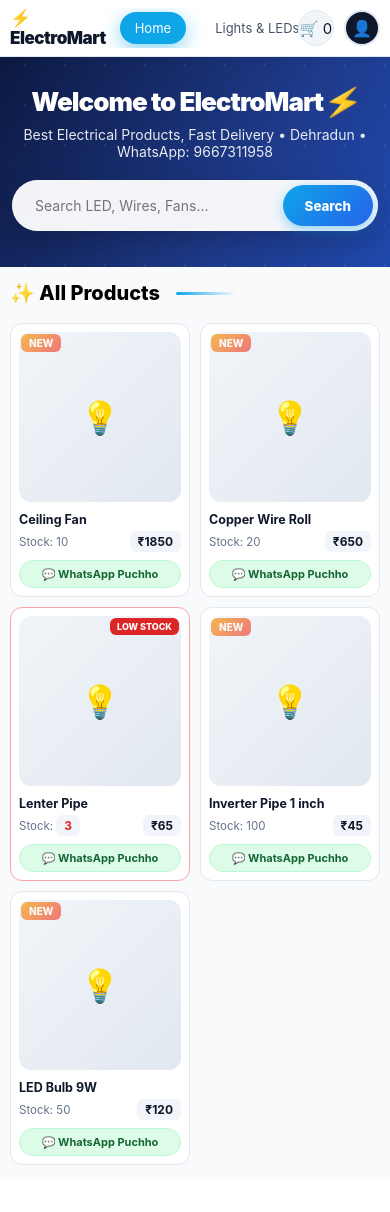
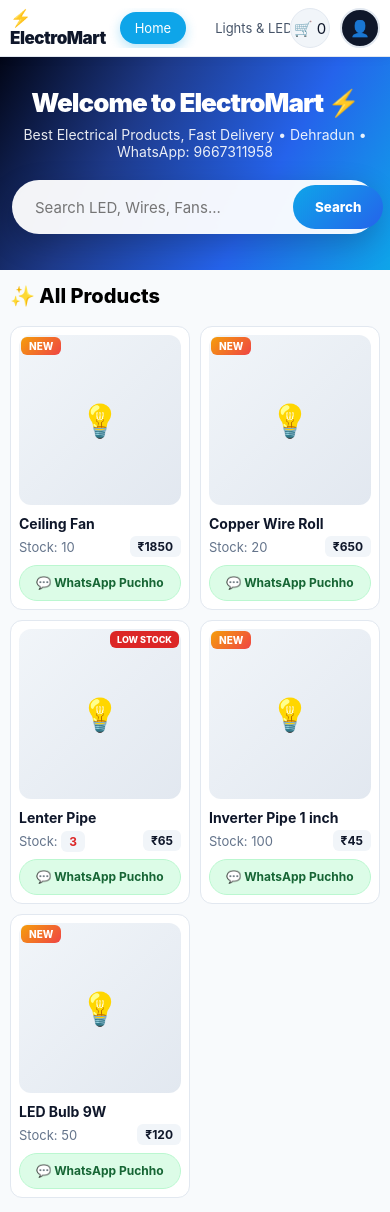
Before and after one commit to Divyanshu2002-stack/ElectroMart, a Flask app: page / in a window 390 px wide. Before the commit the page ends 1165 px from the top, so only its background shows below. Run offline with Flask 3, Linux system fonts and the light colour scheme; data comes from the database, SQL or seed files in the repository.

Commit message:
final fix - app top bar + zoom + speed

```diff
--- a/ElectroMart/templates/index.html
+++ b/ElectroMart/templates/index.html
@@ -2,91 +2,79 @@
 <html>
 <head>
 <meta charset="UTF-8">
-<meta name="viewport" content="width=device-width, initial-scale=1.0, viewport-fit=cover">
+<meta name="viewport" content="width=device-width, initial-scale=1.0, viewport-fit=cover, maximum-scale=1.0">
 <title>ElectroMart - Dehradun</title>
-
-<!-- ✅ PWA - Bamarara Electronics App ke liye -->
 <link rel="manifest" href="{{ url_for('static', filename='manifest.json') }}">
 <meta name="theme-color" content="#0f172a">
 <link rel="apple-touch-icon" href="{{ url_for('static', filename='icon-192.png') }}">
 
 <style>
 * { margin:0; padding:0; box-sizing:border-box; font-family: 'Inter', 'Segoe UI', sans-serif; }
-html { padding-top: env(safe-area-inset-top); background: #fff; }
-body { background:#f8fafc; overflow-x:hidden; transition: background 0.3s, color 0.3s; padding-top: env(safe-area-inset-top, 28px); }
-.top-nav { background:rgba(255,255,255,0.95); backdrop-filter:blur(10px); border-bottom:1px solid #e2e8f0; padding:10px 20px; display:flex; align-items:center; justify-content:space-between; position:sticky; top:env(safe-area-inset-top, 28px); z-index:100; box-shadow:0 2px 10px rgba(0,0,0,0.04); overflow:visible; }
+html { background:#f8fafc; -webkit-text-size-adjust: 100%; }
+body { background:#f8fafc; overflow-x:hidden; transition: background 0.3s, color 0.3s; padding-top:0; }
+.top-nav { background:rgba(255,255,255,0.98); backdrop-filter:blur(10px); border-bottom:1px solid #e2e8f0; padding:10px 20px; display:flex; align-items:center; justify-content:space-between; position:sticky; top:0; z-index:1000; box-shadow:0 2px 10px rgba(0,0,0,0.04); overflow:visible; min-height:54px; }
 .top-nav .left { display:flex; align-items:center; gap:14px; overflow:auto; scrollbar-width:none; flex:1; }
 .top-nav .left::-webkit-scrollbar { display:none; }
 .top-nav .logo { font-weight:900; font-size:19px; color:#0f172a; display:flex; align-items:center; gap:6px; text-decoration:none; letter-spacing:-0.5px; }
 .top-nav .nav-link { font-size:13px; color:#475569; text-decoration:none; padding:7px 14px; border-radius:20px; white-space:nowrap; transition:0.3s; border:1px solid transparent; }
 .top-nav .nav-link:hover { background:#f1f5f9; transform:translateY(-1px); }
-.top-nav .nav-link.active { background:#0ea5e9; color:#fff; box-shadow:0 4px 12px rgba(14,165,233,0.3); animation:pulse 2s infinite; }
-@keyframes pulse { 0%,100%{ box-shadow:0 4px 12px rgba(14,165,233,0.3);} 50%{ box-shadow:0 6px 20px rgba(14,165,233,0.5);} }
-.icon-btn { width:36px; height:36px; background:#f1f5f9; border-radius:50%; display:flex; align-items:center; justify-content:center; text-decoration:none; color:#0f172a; font-size:15px; transition:0.3s; border:1px solid #e2e8f0; cursor:pointer; }
-.icon-btn:hover { transform:scale(1.1) rotate(5deg); background:#0f172a; color:#fff; }
-
-/* --- FIXED DROPDOWN CSS --- */
+.top-nav .nav-link.active { background:#0ea5e9; color:#fff; box-shadow:0 4px 12px rgba(14,165,233,0.3); }
+.icon-btn { width:40px; height:40px; background:#f1f5f9; border-radius:50%; display:flex; align-items:center; justify-content:center; text-decoration:none; color:#0f172a; font-size:15px; transition:0.3s; border:1px solid #e2e8f0; cursor:pointer; }
 .profile-wrap{position:relative; z-index:200;}
-.profile-btn-main{width:36px;height:36px;background:#0f172a;color:#fff;border-radius:50%;display:flex;align-items:center;justify-content:center;cursor:pointer;font-size:16px;border:2px solid #e2e8f0;transition:0.3s}
-.profile-btn-main:hover{transform:scale(1.1)}
-.profile-dropdown{position:absolute;right:0;top:48px;background:#fff;width:270px;border-radius:16px;box-shadow:0 15px 40px rgba(0,0,0,0.18);border:1px solid #e2e8f0;display:none;z-index:1000;overflow:hidden; max-height:85vh; overflow-y:auto;}
+.profile-btn-main{width:40px;height:40px;background:#0f172a;color:#fff;border-radius:50%;display:flex;align-items:center;justify-content:center;cursor:pointer;font-size:16px;border:2px solid #e2e8f0;transition:0.3s}
+.profile-dropdown{position:absolute;right:0;top:52px;background:#fff;width:270px;border-radius:16px;box-shadow:0 15px 40px rgba(0,0,0,0.18);border:1px solid #e2e8f0;display:none;z-index:1001;overflow:hidden; max-height:85vh; overflow-y:auto;}
 .profile-dropdown.show{display:block;animation:dropAnim 0.25s ease}
 @keyframes dropAnim{from{opacity:0;transform:translateY(-12px) scale(0.95)}to{opacity:1;transform:translateY(0) scale(1)}}
 .drop-header{padding:14px 16px;background:#f8fafc;border-bottom:1px solid #e2e8f0}
-.drop-item{padding:12px 16px;display:flex;align-items:center;gap:12px;text-decoration:none;color:#0f172a;font-size:13.5px;font-weight:500;transition:0.2s;cursor:pointer; width:100%; border:none; background:transparent; text-align:left;}
-.drop-item:hover{background:#f1f5f9;padding-left:20px}
+.drop-item{padding:13px 16px;display:flex;align-items:center;gap:12px;text-decoration:none;color:#0f172a;font-size:14px;font-weight:500;transition:0.2s;cursor:pointer; width:100%; border:none; background:transparent; text-align:left; min-height:44px;}
+.drop-item:hover{background:#f1f5f9;}
 .drop-divider{height:1px;background:#e2e8f0;margin:6px 0}
 .drop-label{padding:8px 16px 4px;font-size:10.5px;color:#94a3b8;font-weight:800;letter-spacing:1px}
 .sub-menu{display:none;background:#f8fafc;padding:6px 0; border-top:1px solid #e2e8f0;}
 .sub-menu.show{display:block}
 .sub-menu .drop-item{padding-left:44px;}
-
-.hero { background: linear-gradient(120deg, #020617, #1e3a8a, #2563eb, #0ea5e9); background-size:300% 300%; animation:gradientMove 8s ease infinite; color:#fff; text-align:center; padding:50px 20px 60px; position:relative; overflow:hidden; }
-@keyframes gradientMove { 0%{background-position:0% 50%} 50%{background-position:100% 50%} 100%{background-position:0% 50%} }
-.hero::before { content:''; position:absolute; top:-50%; left:-50%; width:200%; height:200%; background:radial-gradient(circle, rgba(255,255,255,0.08) 1px, transparent 1px); background-size:40px 40px; animation:stars 20s linear infinite; }
-@keyframes stars { from{transform:translateY(0)} to{transform:translateY(40px)} }
-.hero h1 { font-size:34px; font-weight:900; margin-bottom:8px; position:relative; animation:floatText 3s ease-in-out infinite; letter-spacing:-1px; }
-@keyframes floatText { 0%,100%{transform:translateY(0)} 50%{transform:translateY(-4px)} }
-.hero h1 span { display:inline-block; animation:bolt 1.5s ease infinite; }
-@keyframes bolt { 0%,100%{transform:scale(1) rotate(0deg)} 50%{transform:scale(1.2) rotate(10deg)} }
-.hero p { opacity:0.9; font-size:14px; margin-bottom:20px; position:relative; animation:fadeIn 1s ease; }
-@keyframes fadeIn { from{opacity:0; transform:translateY(10px)} to{opacity:0.9; transform:translateY(0)} }
-.hero-search { max-width:440px; margin:0 auto; display:flex; background:rgba(255,255,255,0.95); backdrop-filter:blur(10px); border-radius:28px; padding:5px; box-shadow:0 10px 30px rgba(0,0,0,0.2), 0 0 0 1px rgba(255,255,255,0.3) inset; position:relative; transition:0.3s; }
-.hero-search:focus-within { transform:scale(1.03); box-shadow:0 15px 40px rgba(0,0,0,0.25); }
-.hero-search input { flex:1; border:none; padding:12px 18px; border-radius:28px; outline:none; font-size:14px; background:transparent; }
-.hero-search button { background:linear-gradient(135deg, #0ea5e9, #2563eb); color:#fff; border:none; padding:11px 22px; border-radius:22px; font-weight:800; cursor:pointer; transition:0.3s; box-shadow:0 4px 12px rgba(14,165,233,0.4); }
-.hero-search button:hover { transform:scale(1.05); box-shadow:0 6px 18px rgba(14,165,233,0.6); }
-
+.hero { background: linear-gradient(120deg, #020617, #1e3a8a, #2563eb, #0ea5e9); color:#fff; text-align:center; padding:50px 20px 60px; position:relative; overflow:hidden; }
+.hero h1 { font-size:34px; font-weight:900; margin-bottom:8px; position:relative; letter-spacing:-1px; }
+.hero p { opacity:0.9; font-size:14px; margin-bottom:20px; position:relative; }
+.hero-search { max-width:440px; margin:0 auto; display:flex; background:rgba(255,255,255,0.95); backdrop-filter:blur(10px); border-radius:28px; padding:5px; box-shadow:0 10px 30px rgba(0,0,0,0.2); position:relative; }
+.hero-search input { flex:1; border:none; padding:12px 18px; border-radius:28px; outline:none; font-size:15px; background:transparent; }
+.hero-search button { background:linear-gradient(135deg, #0ea5e9, #2563eb); color:#fff; border:none; padding:11px 22px; border-radius:22px; font-weight:800; cursor:pointer; min-height:44px; }
 .section { max-width:1220px; margin:0 auto; padding:24px 20px; }
 .section h3 { font-size:20px; font-weight:800; display:flex; align-items:center; gap:8px; }
-.section h3::after { content:''; height:3px; flex:1; max-width:60px; background:linear-gradient(90deg, #0ea5e9, transparent); border-radius:3px; margin-left:8px; }
-.product-grid { display:grid; grid-template-columns:repeat(4, 1fr); gap:18px; margin-top:18px; }
-.product-card { background:#fff; border:1px solid #e2e8f0; border-radius:16px; padding:12px; transition:all 0.35s cubic-bezier(0.34,1.56,0.64,1); position:relative; overflow:hidden; }
-.product-card::before { content:''; position:absolute; top:0; left:-100%; width:100%; height:100%; background:linear-gradient(90deg, transparent, rgba(255,255,255,0.6), transparent); transition:0.6s; }
-.product-card:hover::before { left:100%; }
-.product-card:hover { transform:translateY(-6px) scale(1.02); box-shadow:0 12px 30px rgba(37,99,235,0.15); border-color:#93c5fd; }
-.product-card img { width:100%; height:170px; object-fit:contain; background:#fff; border-radius:12px; transition:0.4s; }
-.product-card:hover img { transform:scale(1.08); }
+.product-grid { display:grid; grid-template-columns:repeat(4, 1fr); gap:18px; margin-top:18px; width:100%; box-sizing:border-box; }
+.product-card { background:#fff; border:1px solid #e2e8f0; border-radius:16px; padding:12px; transition:0.3s; position:relative; overflow:hidden; display:flex; flex-direction:column; justify-content:space-between; height:100%; content-visibility:auto; }
+.product-card:hover { transform:translateY(-4px); box-shadow:0 12px 30px rgba(37,99,235,0.15); }
+.product-card img { width:100% !important; max-width:100%; height:170px; object-fit:contain; background:#fff; border-radius:12px; }
 .product-card h4 { font-size:14px; margin:10px 0 4px; color:#0f172a; font-weight:700; white-space:nowrap; overflow:hidden; text-overflow:ellipsis; }
 .product-card .price { font-size:13px; color:#64748b; display:flex; justify-content:space-between; align-items:center; }
 .product-card .price b { color:#0f172a; background:#f1f5f9; padding:3px 8px; border-radius:6px; font-size:12px; }
-.badge-new { position:absolute; top:10px; left:10px; background:linear-gradient(135deg, #f59e0b, #ef4444); color:#fff; font-size:10px; font-weight:800; padding:3px 8px; border-radius:6px; animation:blink 1.5s infinite; }
+.badge-new { position:absolute; top:10px; left:10px; background:linear-gradient(135deg, #f59e0b, #ef4444); color:#fff; font-size:10px; font-weight:800; padding:3px 8px; border-radius:6px; }
 .badge-low { position:absolute; top:10px; right:10px; background:#dc2626; color:#fff; font-size:9px; font-weight:800; padding:3px 7px; border-radius:6px; }
-@keyframes blink { 0%,100%{opacity:1} 50%{opacity:0.7} }
+
+/* ✅ FINAL APP FIX - 100% WORKING */
 @media(max-width:900px){ .product-grid{ grid-template-columns:repeat(2, 1fr); gap:12px;} .hero h1{ font-size:26px; } }
-
-/* --- OUTLET FIX ORIGINAL JAISA - ADDED ONLY THIS PART --- */
-.product-grid { width:100%; box-sizing:border-box; }
-.product-card { display:flex; flex-direction:column; justify-content:space-between; height:100%; }
-.product-card img { width:100% !important; max-width:100%; }
-.section { width:100%; box-sizing:border-box; overflow:hidden; }
+@media(max-width:768px){
+  html { padding-top: env(safe-area-inset-top, 0px); }
+  body { padding-top: 0px; }
+  body::before{
+    content:"";
+    position:fixed;
+    top:0; left:0; right:0;
+    height: env(safe-area-inset-top, 35px);
+    background:#ffffff;
+    z-index:999;
+  }
+  .top-nav{
+    top: env(safe-area-inset-top, 35px) !important;
+    padding-top: 10px;
+    padding-bottom: 10px;
+  }
+}
 @media(max-width:600px){
   .section { padding:14px 10px; }
   .product-grid { gap:10px; }
   .product-card { padding:8px; border-radius:12px; }
   .product-card img { height:135px !important; }
-  .product-card h4 { font-size:12.5px; }
-  .product-card .price { font-size:11.5px; }
   .top-nav { padding:8px 10px; }
   .top-nav .logo { font-size:17px; }
   .hero { padding:30px 12px 36px; }
@@ -108,7 +96,6 @@ body { background:#f8fafc; overflow-x:hidden; transition: background 0.3s, color
   </div>
   <div style="display:flex; gap:10px; align-items:center;">
     <a href="/cart" class="icon-btn">🛒 {{ cart_count }}</a>
-
     <div class="profile-wrap">
       <div class="profile-btn-main" onclick="toggleProfile(event)">👤</div>
       <div id="profileDrop" class="profile-dropdown">
@@ -121,7 +108,6 @@ body { background:#f8fafc; overflow-x:hidden; transition: background 0.3s, color
           <a href="/cart" class="drop-item">🛒 Cart</a>
           <a href="/my-orders" class="drop-item">📦 Orders</a>
           <a href="/settings" class="drop-item">✏️ Edit Profile</a>
-
           <div class="drop-divider"></div>
           <div class="drop-label">SETTINGS</div>
           <button class="drop-item" onclick="toggleSub(event)">⚙️ Settings ▾</button>
@@ -131,7 +117,6 @@ body { background:#f8fafc; overflow-x:hidden; transition: background 0.3s, color
             <a href="/change-password" class="drop-item">🔑 Change Password</a>
             <a href="/my-orders" class="drop-item">📜 Order History</a>
           </div>
-
           <div class="drop-divider"></div>
           <a href="/logout" class="drop-item" style="color:#ef4444">🚪 Log Out</a>
         {% else %}
@@ -160,19 +145,18 @@ body { background:#f8fafc; overflow-x:hidden; transition: background 0.3s, color
   <h3>✨ {% if selected_cat %}{{ selected_cat }}{% else %}All Products{% endif %} {% if query %} - "{{ query }}"{% endif %}</h3>
   <div class="product-grid">
     {% for p in products %}
-    <div class="product-card" style="animation:fadeUp 0.5s ease {{ loop.index * 0.05 }}s both; {% if p['stock'] <=5 %}border:1.5px solid #fca5a5{% endif %}">
+    <div class="product-card">
       {% if p['stock'] <=5 %}<div class="badge-low">LOW STOCK</div>{% else %}<div class="badge-new">NEW</div>{% endif %}
       <a href="/product/{{ p['id'] }}" style="text-decoration:none; color:inherit;">
         {% if p['image'] %}
-        <img src="{{ url_for('static', filename='uploads/' + p['image']) }}">
+        <img src="{{ url_for('static', filename='uploads/' + p['image']) }}" loading="lazy">
         {% else %}
         <div style="height:170px; background:linear-gradient(135deg, #f1f5f9, #e2e8f0); border-radius:12px; display:flex; align-items:center; justify-content:center; color:#94a3b8; font-size:32px;">💡</div>
         {% endif %}
         <h4>{{ p['name'] }}</h4>
         <div class="price"><span>Stock: {% if p['stock'] <=5 %}<b style="color:#dc2626">{{ p['stock'] }}</b>{% else %}{{ p['stock'] }}{% endif %}</span><b>₹{{ p['price']|int }}</b></div>
       </a>
-      <!-- PAPA KI SHOP - WHATSAPP BUTTON (CUSTOMER DIRECT PUCHEGA) -->
-      <a href="https://wa.me/919667311958?text=Hi%20Bhaiya,%20{{ p['name']|urlencode }}%20available%20hai%20kya?%20Price%20{{ p['price']|int }}%20-%20{{ p['category']|urlencode }}" target="_blank" style="display:block;text-align:center;background:#dcfce7;color:#166534;padding:6px 8px;border-radius:20px;font-size:11px;font-weight:700;text-decoration:none;margin-top:8px;border:1px solid #bbf7d0">💬 WhatsApp Puchho</a>
+      <a href="https://wa.me/919667311958?text=Hi%20Bhaiya,%20{{ p['name']|urlencode }}%20available%20hai%20kya?%20Price%20{{ p['price']|int }}%20-%20{{ p['category']|urlencode }}" target="_blank" style="display:block;text-align:center;background:#dcfce7;color:#166534;padding:9px 8px;border-radius:20px;font-size:12px;font-weight:700;text-decoration:none;margin-top:8px;border:1px solid #bbf7d0; min-height:36px;">💬 WhatsApp Puchho</a>
     </div>
     {% endfor %}
   </div>
@@ -195,11 +179,9 @@ function setTheme(t){
   if(t=='dark'){
     document.body.style.background='#020617';
     document.body.style.color='#fff';
-    document.querySelectorAll('.product-card').forEach(c=>c.style.background='#1e293b');
   } else {
     document.body.style.background='#f8fafc';
     document.body.style.color='#0f172a';
-    document.querySelectorAll('.product-card').forEach(c=>c.style.background='#fff');
   }
 }
 document.addEventListener('click', function(e){
@@ -211,18 +193,12 @@ document.addEventListener('click', function(e){
 });
 if(localStorage.getItem('em_theme')=='dark'){ setTheme('dark'); }
 </script>
-
-<!-- ✅ PWA Service Worker - Bamarara App Install ke liye -->
 <script>
   if ('serviceWorker' in navigator) {
     window.addEventListener('load', function() {
-      navigator.serviceWorker.register("{{ url_for('static', filename='service-worker.js') }}")
-      .then(reg => console.log("✅ PWA Ready - Bamarara Electronics App Install ho sakta hai", reg.scope))
-      .catch(err => console.log("PWA Failed", err));
+      navigator.serviceWorker.register("{{ url_for('static', filename='service-worker.js') }}");
     });
   }
 </script>
-
-<style>@keyframes fadeUp { from{opacity:0; transform:translateY(20px)} to{opacity:1; transform:translateY(0)} }</style>
 </body>
 </html>
```
